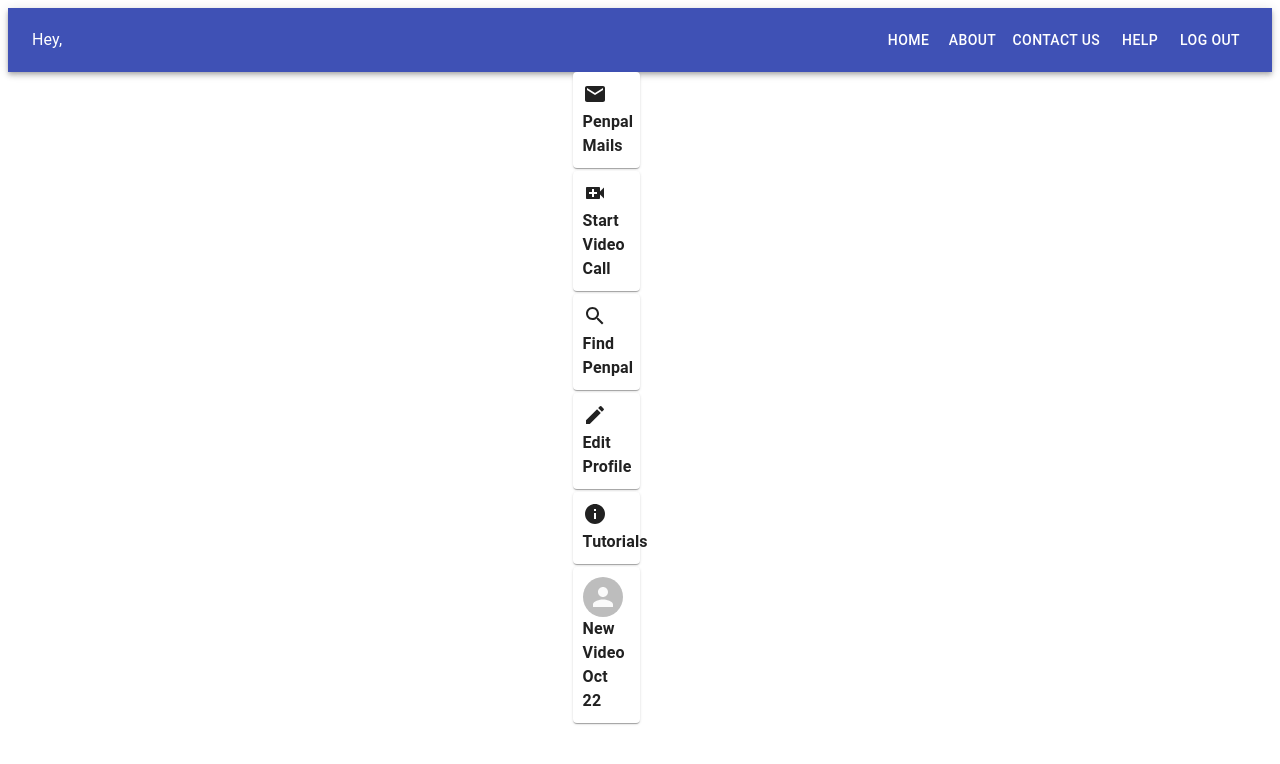
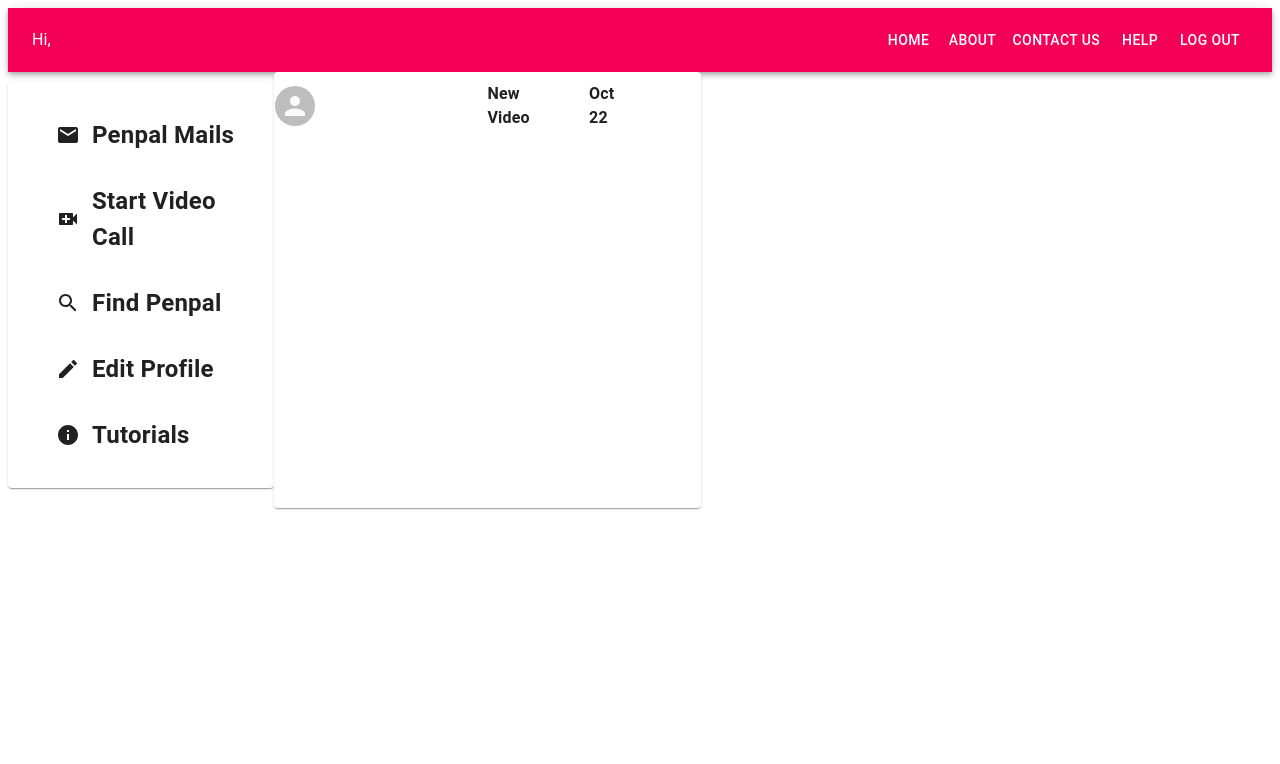
Before and after one commit to Conteo-Inc/conteo, a React app in the folder frontend/: page /Dashboard in a window 1280 px wide. Shown: the top 764 px of the page. Built offline with nearby package versions, Linux system fonts and the light colour scheme; the HTML template or start-up script is replaced by a standard one.

Commit message:
Dashboard with Real Penpal List

```diff
--- a/frontend/built/FullPageRoutes/DashboardPage.d.ts
+++ b/frontend/built/FullPageRoutes/DashboardPage.d.ts
@@ -1,6 +1,6 @@
 /// <reference types="react" />
 export declare type MailProps = {
     profilePic: string;
-    name: string;
+    username: string;
 };
-export default function DashboardPage(): JSX.Element;
+export default function DashboardPage(props: MailProps): JSX.Element;
--- /dev/null
+++ b/frontend/built/FullPageRoutes/DashboardSideBar.d.ts
@@ -0,0 +1,5 @@
+/// <reference types="react" />
+export declare type UserProps = {
+    name: string;
+};
+export default function DashboardSidebar(props: UserProps): JSX.Element;
--- a/frontend/src/App.tsx
+++ b/frontend/src/App.tsx
@@ -3,8 +3,8 @@ import { render } from 'react-dom';
 import { BrowserRouter as Router, Switch, Route } from 'react-router-dom';
 import LinkItem from './components/LinkItem';
 import TokenPage from './FullPageRoutes/TokenPage';
-import DashboardPage from './FullPageRoutes/DashboardPage'
-import DashboardSideBar from './FullPageRoutes/DashboardSideBar';
+import DashboardPage from './FullPageRoutes/DashboardPage';
+
 
 
 function MainPage() {
@@ -22,7 +22,7 @@ export default function App() {
             <Switch>
                 <Route exact path='/Dashboard'>
 
-                    <DashboardPage />
+                    < DashboardPage />
                 </Route>
                 <Route exact path='/Tokens'>
                     <TokenPage />
--- a/frontend/src/FullPageRoutes/DashboardPage.tsx
+++ b/frontend/src/FullPageRoutes/DashboardPage.tsx
@@ -1,6 +1,7 @@
 import * as React from 'react';
+import { useState } from 'react';
 import { makeStyles } from '@material-ui/core/styles';
-import { Grid, Avatar, Typography, Toolbar, AppBar, Button, Paper } from '@material-ui/core';
+import { Grid, Avatar, Typography, Toolbar, AppBar, Button, Paper, Drawer } from '@material-ui/core';
 import MailIcon from '@material-ui/icons/Mail';
 import VideoCallIcon from '@material-ui/icons/VideoCall';
 import SearchIcon from '@material-ui/icons/Search';
@@ -8,7 +9,7 @@ import EditIcon from '@material-ui/icons/Edit';
 import InfoIcon from '@material-ui/icons/Info';
 import AccountCircleIcon from '@material-ui/icons/AccountCircle';
 
-
+// Get username from the database
 export type MailProps ={
     profilePic: string;
     username: string;
@@ -32,10 +33,8 @@ const useStyles = makeStyles({
     header: {
         flexGrow: 1,
 
-
     },
-
-    headerBar: {
+    headerBar:{
         color: "white",
     },
     user:{
@@ -43,49 +42,53 @@ const useStyles = makeStyles({
         color: "white",
     },
 
-    bar: {
+    Paper:{
+        padding:20,
+        marginTop: 10,
+        marginBottom: 20,
+    },
+    drawerPaper:{
+
+
+    },
+    sideBar: {
+
+    },
+    bar:{
+        padding:15,
+        cursor: 'pointer'
+
+    },
+    barName:{
+        fontSize: '1rem',
+        fontWeight:'bold',
+        cursor:'pointer',
+        '@media (min-width:1100px)':{
+            fontSize: '1.5rem',
+        },
+
+    },
+    mainBar:{
         cursor: 'pointer',
         padding: 10,
-        borderBottom: "2px",
-        borderBottomColor: "black",
+
     },
+    profile:{
 
-    barName: {
-        fontSize: '1rem',
-        fontWeight: 'bold',
-        cursor: 'pointer',
-    },
-    sideBar:{
-        direction: 'inherit',
-        display: 'grid',
-        gridColumn: 3,
-        gridGap: 3,
-   },
-    mainbar: {
-        cursor: 'pointer',
-        padding: 10,
     },
     main:{
         fontSize: '1rem',
         fontWeight: 'bold',
         cursor: 'pointer',
-    },
-    mailSection:{
         flexGrow: 1,
-    },
-    dashBar:{
-
-    },
-    profile:{
 
     },
 
+})
 
 
-});
-
-
-export default function DashboardPage(props: MailProps) {
+export default function DashboardPage(props:MailProps){
+    const [state, mailState] = useState('false');
     const classes = useStyles();
 
      // Add the options for the sidebar to the Dashboard list.
@@ -111,7 +114,6 @@ export default function DashboardPage(props: MailProps) {
             optionsName: 'Tutorials',
         },
     ];
-
     const contents: Mail[] = [
         {
             profile: props.profilePic,
@@ -122,14 +124,14 @@ export default function DashboardPage(props: MailProps) {
     ];
 
 
-    return (
+    return(
+        <>
 
-    <>
             <div className={classes.header}>
-            <AppBar position="static" className={classes.headerBar}>
+                <AppBar position="static" className={classes.headerBar} color="secondary">
                     <Toolbar>
                         <Typography className={classes.user}>
-                            Hey, {props.username}
+                                Hi, {props.username}
                         </Typography>
                         <Button color='inherit'>Home</Button>
                                 <Button color="inherit">About</Button>
@@ -139,52 +141,55 @@ export default function DashboardPage(props: MailProps) {
 
                             </Toolbar>
                         </AppBar>
+            </div>
+            <Grid container>
+            <Paper className={classes.Paper}>
+            {options.map(({ icon, optionsName }: DashboardItems) => (
+            <Grid key={optionsName} container item className={classes.bar} xs={12}>
 
-        </div>
-
-        <Grid container className={classes.sideBar} justify="center" spacing={0} xs={12}>
-        {options.map(({ icon, optionsName }: DashboardItems) => (
-            <Grid key={optionsName} item xs={6} justify="flex-start">
-
-                <Paper className={classes.bar}>
-
-                    <Grid item alignItems="center" justify="center" xs={3}>
+                    <Grid container item alignItems="center" justify="center" xs={3}>
                         {icon}
                     </Grid>
 
-                <Grid item alignItems="center" xs={6}>
+                <Grid container item alignItems="center" xs={9}>
                     <Typography className={classes.barName}>{optionsName}</Typography>
                 </Grid>
+
+            </Grid>
+
+
+        ))}
         </Paper>
 
+        <Paper>
+            {contents.map(({ profile, name, message, dateReceived }: Mail) =>(
+                <Grid key={name} container item className={classes.mainBar} spacing={10} xs={12}>
+                    <Grid container item alignItems="center" justify="center" xs={3}>
+                        <Avatar src={props.profilePic} alt={props.username} className={classes.profile}/>
+                    </Grid>
+                    <Grid container item alignItems="center" xs={3}>
+                        <Typography className={classes.main}>{props.username}</Typography>
+                    </Grid>
+                    <Grid container item alignItems="center" xs={3}>
+                        <Typography className={classes.main}>{message}</Typography>
+                    </Grid>
+                    <Grid container item alignItems="center" xs={3}>
+                        <Typography className={classes.main}>{dateReceived}</Typography>
+                    </Grid>
                 </Grid>
             ))}
 
 
-        {contents.map(({ profile, name, message, dateReceived }: Mail) => (
-            <Grid key={name} item xs={6} justify="flex-end">
-                <Paper className={classes.mainbar}>
-                <Grid  item alignItems="center" justify="center" xs={3}>
-                    <Avatar src={props.profilePic} alt={props.username} className={classes.profile}/>
-                </Grid>
-                <Grid item alignItems="center" xs={3}>
-                    <Typography className={classes.main}>{props.username}</Typography>
-                </Grid>
-                <Grid item alignItems="center" xs={3}>
-                    <Typography className={classes.main}>{message}</Typography>
-                </Grid>
-                <Grid item alignItems="center" xs={3}>
-                    <Typography className={classes.main}>{dateReceived}</Typography>
-                </Grid>
         </Paper>
-            </Grid>
-        ))}
-
         </Grid>
 
 
 
 
 
-    </>);
+
+
+
+        </>
+    )
 }
```
Also changed, not shown: frontend/src/FullPageRoutes/DashboardSidebar.tsx (deleted, +0 -137 lines). Lines whose indentation alone changed are shown as unchanged.
